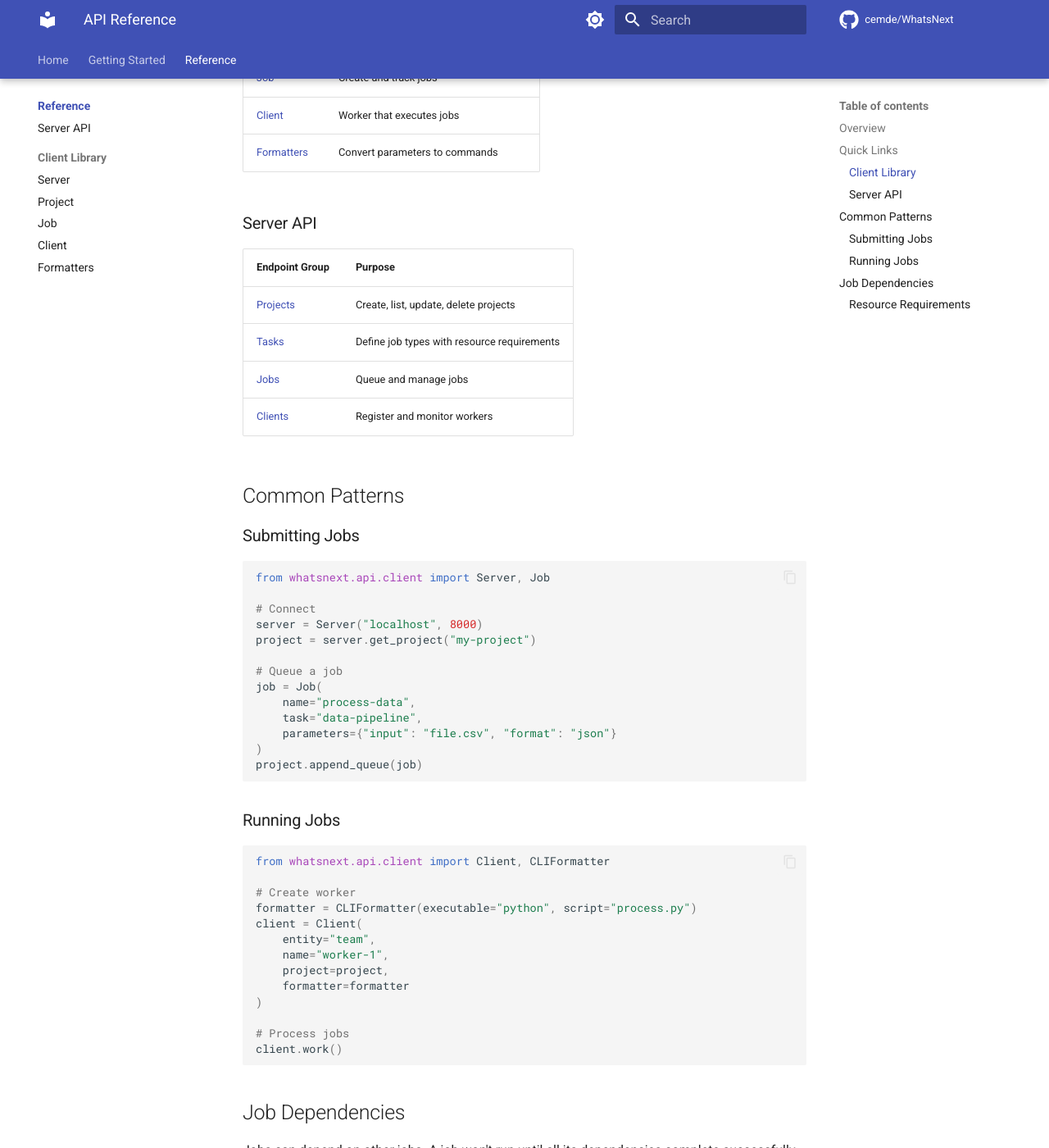
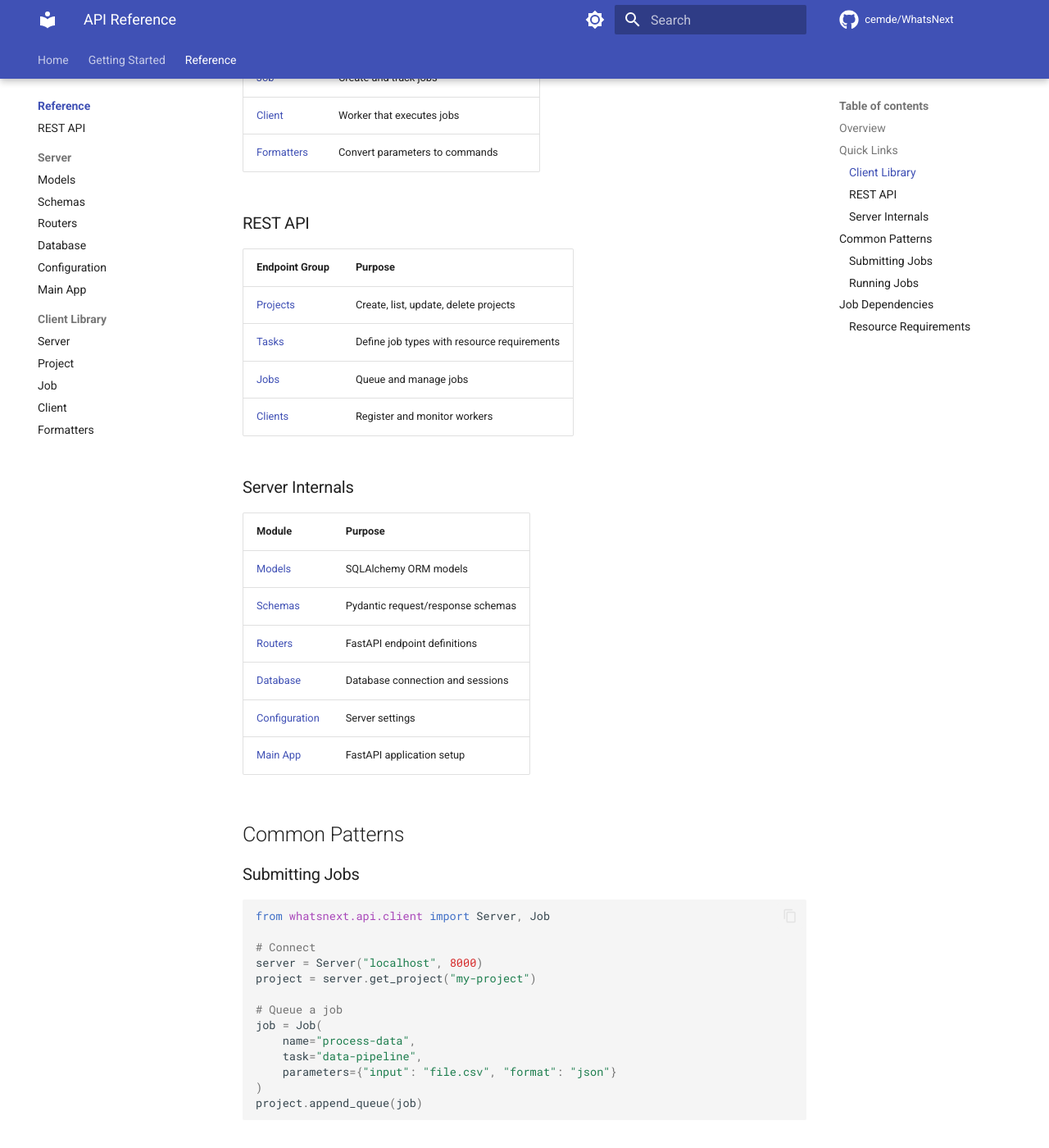
Before and after one commit to cemde/WhatsNext, an MkDocs documentation site: the page built from docs/reference/index.md, in a window 1280 px wide and 1400 px high, scrolled down 646 px. Shown: the whole window at 82% size. Built offline with MkDocs 1.6.1 and Material for MkDocs 9.7.7, drawn with Linux system fonts in a browser that asks for light colours; comment, search, counter and statistics services are not loaded.

Commit message:
updated docs

```diff
--- a/docs/reference/index.md
+++ b/docs/reference/index.md
@@ -21,7 +21,7 @@
 | [Client](client/client.md) | Worker that executes jobs |
 | [Formatters](client/formatters.md) | Convert parameters to commands |
 
-### Server API
+### REST API
 
 | Endpoint Group | Purpose |
 |----------------|---------|
@@ -29,6 +29,17 @@
 | [Tasks](server/api.md#tasks) | Define job types with resource requirements |
 | [Jobs](server/api.md#jobs) | Queue and manage jobs |
 | [Clients](server/api.md#clients) | Register and monitor workers |
+
+### Server Internals
+
+| Module | Purpose |
+|--------|---------|
+| [Models](server/models.md) | SQLAlchemy ORM models |
+| [Schemas](server/schemas.md) | Pydantic request/response schemas |
+| [Routers](server/routers.md) | FastAPI endpoint definitions |
+| [Database](server/database.md) | Database connection and sessions |
+| [Configuration](server/config.md) | Server settings |
+| [Main App](server/main.md) | FastAPI application setup |
 
 ## Common Patterns
 
--- a/mkdocs.yml
+++ b/mkdocs.yml
@@ -89,7 +89,14 @@
       - Deployment: getting-started/deployment.md
   - Reference:
       - reference/index.md
-      - Server API: reference/server/api.md
+      - REST API: reference/server/api.md
+      - Server:
+          - Models: reference/server/models.md
+          - Schemas: reference/server/schemas.md
+          - Routers: reference/server/routers.md
+          - Database: reference/server/database.md
+          - Configuration: reference/server/config.md
+          - Main App: reference/server/main.md
       - Client Library:
           - Server: reference/client/server.md
           - Project: reference/client/project.md
```
Also changed, not shown: README.md (+76 -34 lines), docs/reference/server/config.md (added, +5 -0 lines), docs/reference/server/database.md (added, +5 -0 lines), docs/reference/server/main.md (added, +5 -0 lines), docs/reference/server/models.md (added, +5 -0 lines), docs/reference/server/routers.md (added, +23 -0 lines), docs/reference/server/schemas.md (added, +5 -0 lines), 1 other file.
